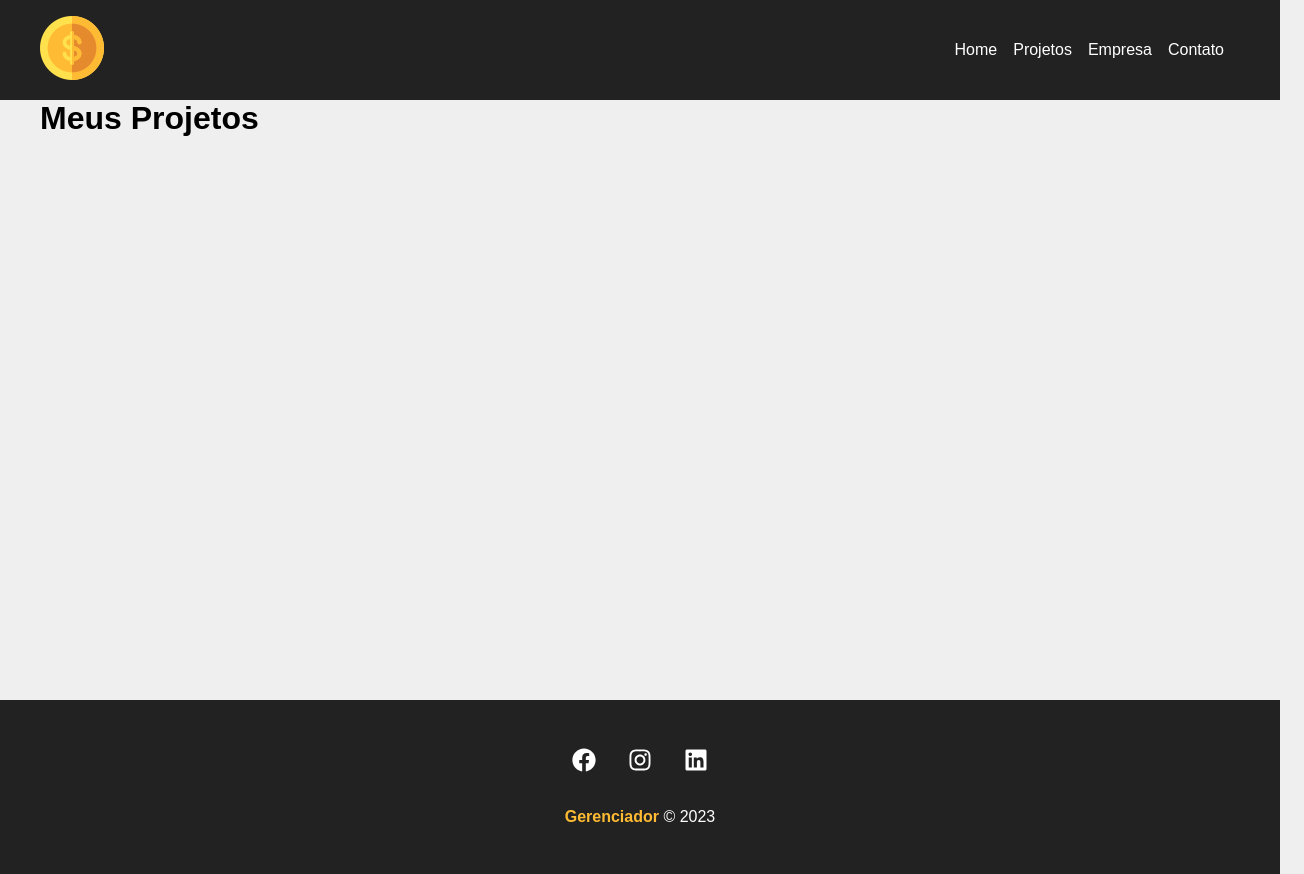
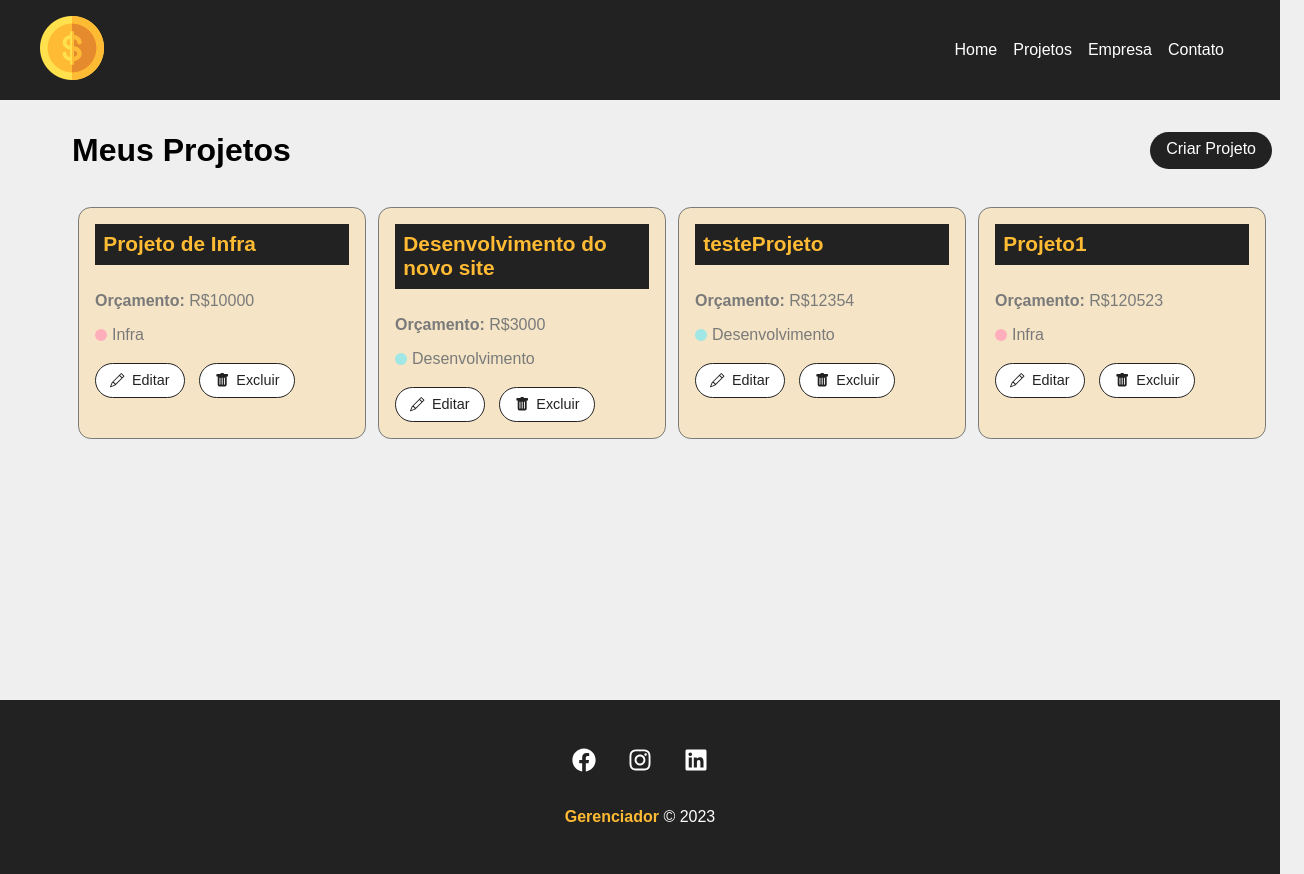
Before and after one commit to Everton-Fernandes/gerenciador, a React (Create React App) app: page /projects in a window 1280 px wide. Shown: the whole page, 1304 px wide, since content can reach past the window. Built offline with nearby package versions, Linux system fonts and the light colour scheme; data requests are answered from the project's data file.

Commit message:
implementa cards dos projestos salvos em banco

```diff
--- a/src/components/pages/NewProject.js
+++ b/src/components/pages/NewProject.js
@@ -21,7 +21,7 @@
       .then((data) => {
         console.log(data);
         // redirect
-        history.push('/projects', {message: 'Projeto criado com sucesso!'})
+        history.push("/projects", { message: "Projeto criado com sucesso!" });
       })
       .catch((err) => console.log(err));
   }
--- a/src/components/pages/Projects.js
+++ b/src/components/pages/Projects.js
@@ -1,18 +1,57 @@
-import Message from "../layout/Message"
-import { useLocation } from "react-router-dom"
+import { useLocation } from "react-router-dom";
+import { useState, useEffect } from "react";
+
+import Message from "../layout/Message";
+import Container from "../layout/Container";
+import LinkButton from "../layout/LinkButton";
+import ProjectCard from "../project/ProjectCard";
+
+import styles from "./Projects.module.css";
 
 function Project() {
-    const location = useLocation()
-    let message = ''
-    if(location.state){
-        message = location.state.message
-    }
-    return (
-        <div>
-            <h1>Meus Projetos</h1>
-            {message && <Message type="success" msg={message}/>}
-        </div>
-    )
+  const [projects, setProjects] = useState([]);
+
+  const location = useLocation();
+  let message = "";
+  if (location.state) {
+    message = location.state.message;
+  }
+
+  useEffect(() => {
+    fetch("http://localhost:5000/projects", {
+      method: "GET",
+      headers: {
+        "Content-Type": "application/json",
+      },
+    })
+      .then((resp) => resp.json())
+      .then((data) => {
+        setProjects(data);
+      })
+      .catch((err) => console.log(err));
+  }, []);
+
+  return (
+    <div className={styles.project_container}>
+      <div className={styles.title_container}>
+        <h1>Meus Projetos</h1>
+        <LinkButton to="/newproject" text="Criar Projeto"></LinkButton>
+      </div>
+      {message && <Message type="success" msg={message} />}
+      <Container customClass="start">
+        {projects.length > 0 &&
+          projects.map((project) => (
+            <ProjectCard
+              id={project.id}
+              name={project.name}
+              budget={project.budget}
+              category={project.category.name}
+              key={project.id}
+            />
+          ))}
+      </Container>
+    </div>
+  );
 }
 
-export default Project
+export default Project;
--- /dev/null
+++ b/src/components/pages/Projects.module.css
@@ -0,0 +1,9 @@
+.project_container {
+    padding: 2em;
+  }
+
+  .title_container {
+    display: flex;
+    justify-content: space-between;
+    margin-bottom: 2em;
+  }
--- /dev/null
+++ b/src/components/project/ProjectCard.js
@@ -0,0 +1,34 @@
+import { Link } from "react-router-dom";
+import styles from "./ProjectCard.module.css";
+
+import { BsPencil, BsFillTrashFill } from "react-icons/bs";
+
+function ProjectCard({ id, name, budget, category, handleRemove }) {
+  const remove = (e) => {
+    e.preventDefault();
+    handleRemove(id);
+  };
+
+  return (
+    <div className={styles.project_card}>
+      <h4>{name}</h4>
+      <p>
+        <span>Orçamento:</span> R${budget}
+      </p>
+      <p className={styles.category_text}>
+        <span className={`${styles[category.toLowerCase()]}`}></span> {category}
+      </p>
+      <div className={styles.project_card_actions}>
+        <Link to={"/project/" + id}>
+          <BsPencil /> Editar
+        </Link>
+        <button onClick={remove}>
+          <BsFillTrashFill />
+          Excluir
+        </button>
+      </div>
+    </div>
+  );
+}
+
+export default ProjectCard;
--- /dev/null
+++ b/src/components/project/ProjectCard.module.css
@@ -0,0 +1,89 @@
+.project_card {
+    padding: 1em;
+    border: 1px solid #7a7a7a;
+    background-color: #f5e5c6;
+    border-radius: 0.8em;
+    width: 24%;
+    margin: 0.5%;
+  }
+
+  .project_card h4 {
+    background-color: #222;
+    color: #ffbb33;
+    padding: 0.4em;
+    margin-bottom: 1.3em;
+    font-size: 1.3em;
+  }
+
+  .project_card p {
+    color: #7a7a7a;
+    margin-bottom: 1em;
+  }
+
+  .project_card p span {
+    font-weight: bold;
+  }
+
+  .category_text {
+    display: flex;
+    align-items: center;
+  }
+
+  .category_text span {
+    display: block;
+    width: 12px;
+    height: 12px;
+    border-radius: 50%;
+    background-color: #ccc;
+    margin-right: 5px;
+  }
+
+  .category_text .infra {
+    background-color: #ffaebc;
+  }
+
+  .category_text .desenvolvimento {
+    background-color: #a0e7e5;
+  }
+
+  .category_text .design {
+    background-color: #b4f8c8;
+  }
+
+  .category_text .planejamento {
+    background-color: #fbe7c6;
+  }
+
+  .project_card_actions {
+    margin-top: 1.2em;
+    display: flex;
+    align-items: center;
+  }
+
+  .project_card_actions a,
+  .project_card_actions button {
+    text-decoration: none;
+    border: none;
+    border-radius: 5em;
+    background-color: #fff;
+    color: #222;
+    font-size: 0.9em;
+    padding: 0.6em 1em;
+    margin-right: 1em;
+    cursor: pointer;
+    border: 1px solid #222;
+    transition: 0.5s;
+    display: flex;
+    align-items: center;
+    justify-content: center;
+  }
+
+  .project_card_actions svg {
+    margin-right: 0.5em;
+  }
+
+  .project_card_actions a:hover,
+  .project_card_actions button:hover {
+    background-color: #222;
+    color: #ffbb33;
+  }
```
Also changed, not shown: src/components/project/ProjectForm.js (+5 -5 lines).
